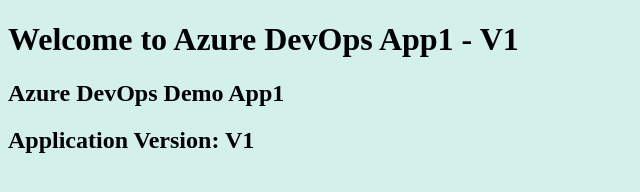
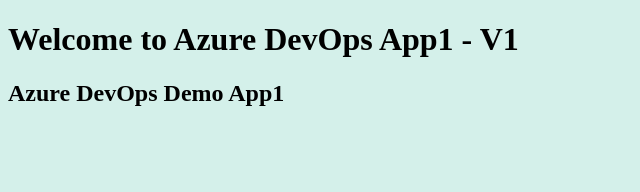
Before and after one commit to khravi/nginx-basic, a plain HTML site: page index.html in a window 1280 px wide. Shown: the whole page, without its empty margins (0-640 px from the left). Drawn offline with Linux system fonts and the light colour scheme.

Commit message:
Update index.html

```diff
--- a/index.html
+++ b/index.html
@@ -3,6 +3,6 @@
    <body style="background-color:rgb(212, 240, 234);">
       <h1>Welcome to Azure DevOps App1 - V1</h1>
       <h2>Azure DevOps Demo App1</h2>
-      <h2>Application Version: V1</h2>
+
    </body>
 </html>
```
